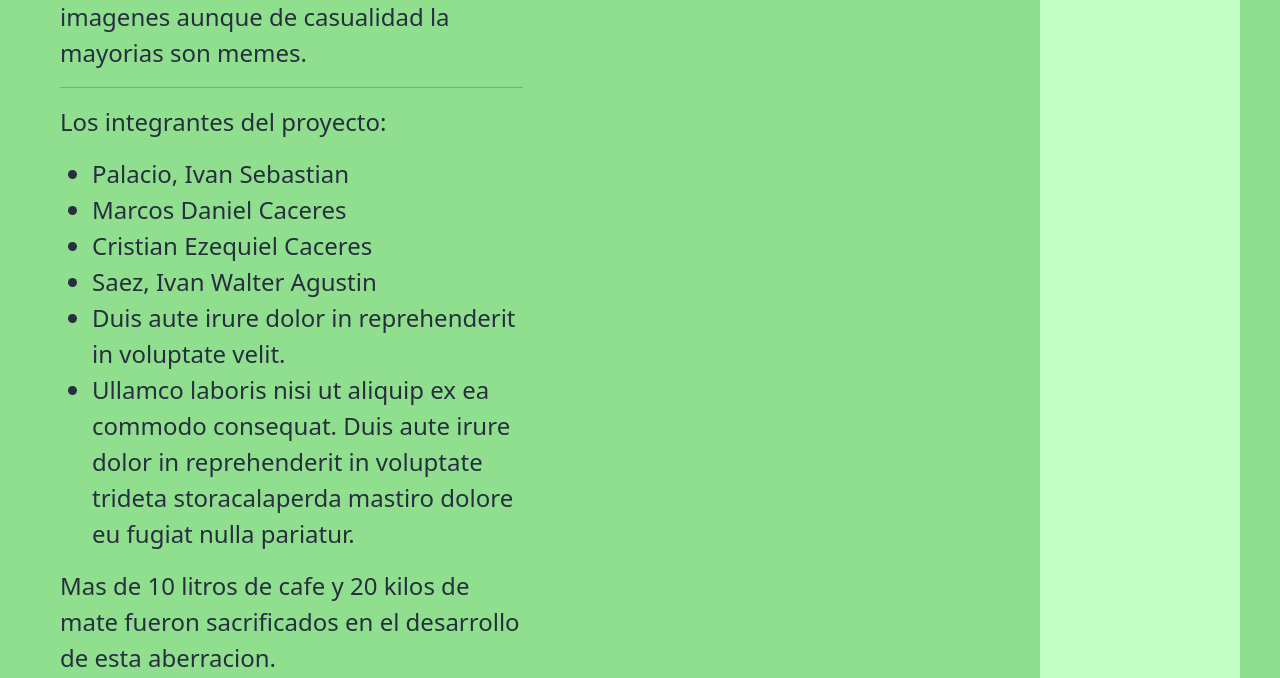
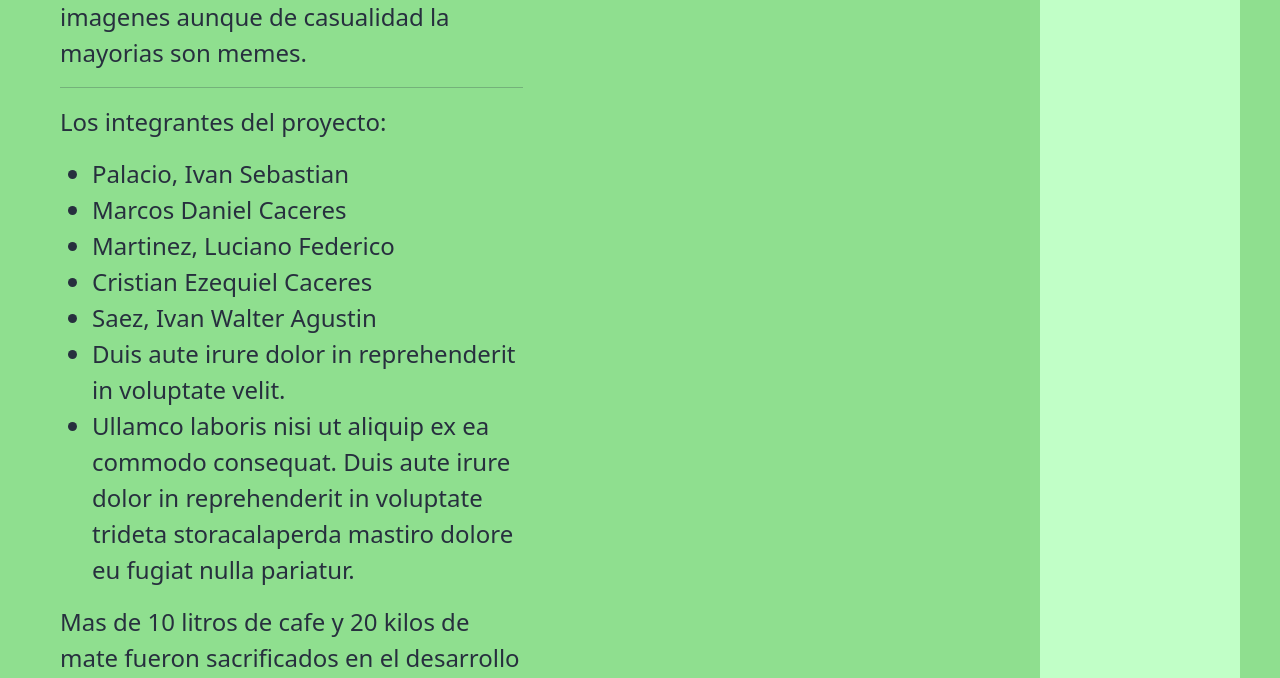
Before and after one commit to Pi7o/proyecto_informatorio_grupo14_2021, a Django app: page /about/ in a window 1280 px wide. Shown: the part 540-1218 px from the top of the page. Run offline with Django 3.2, Linux system fonts and the light colour scheme; parts of the project's set-up code (start-up, migrations or seed data) failed here and were passed over; some libraries are stand-ins or nearby versions.

Commit message:
Update about.html
Se agrega nombre

```diff
--- a/templates/about.html
+++ b/templates/about.html
@@ -31,6 +31,7 @@
           <li><i class="ion-android-checkmark-circle"></i> Palacio, Ivan Sebastian</li>
 
           <li><i class="ion-android-checkmark-circle"></i> Marcos Daniel Caceres</li>
+          <li><i class="ion-android-checkmark-circle"></i> Martinez, Luciano Federico</li>
           <li><i class="ion-android-checkmark-circle"></i> Cristian Ezequiel Caceres</li>
 
           <li><i class="ion-android-checkmark-circle"></i> Saez, Ivan Walter Agustin</li>
```
